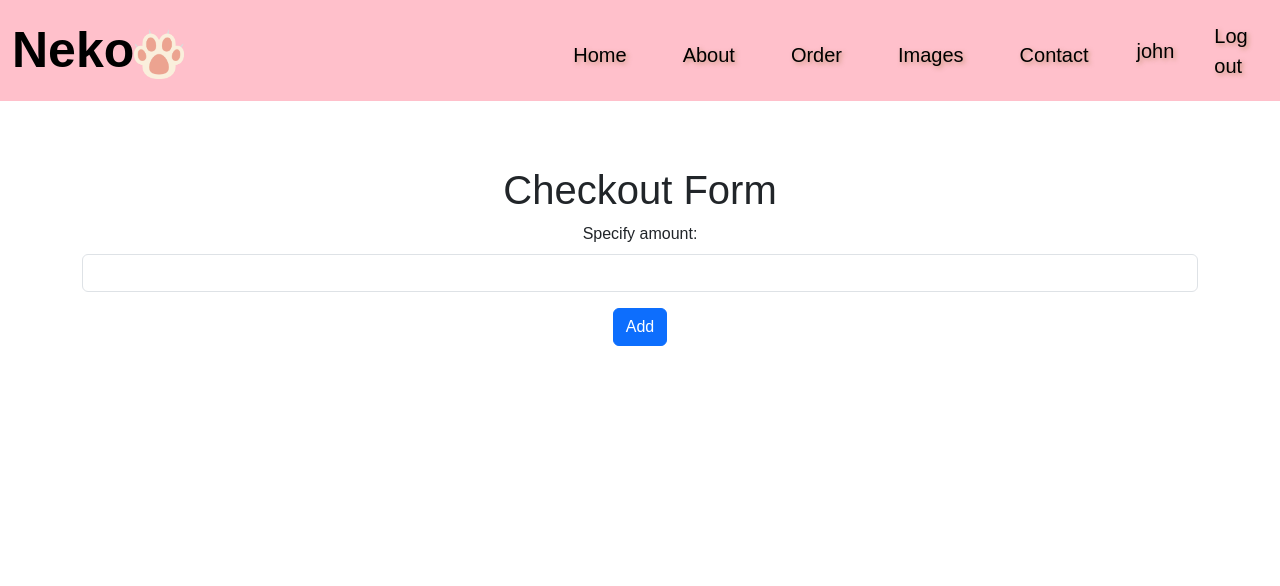
After one commit to chihieuwe/cs50-final, a Flask app: page /cash in a window 1280 px wide. The commit adds this page. Shown: the top 586 px of the page. Run offline with Flask 3, Linux system fonts and the light colour scheme; a user stored in the database is signed in; some libraries are stand-ins or nearby versions.

Commit message:
Add cash page, fix profile page with user_id instead of just username, change about page content, add validation for cash page

```diff
--- a/app.py
+++ b/app.py
@@ -62,15 +62,19 @@ def order():
         if not petname:
             flash("Pet name cannot be empty!", "error")
             return redirect("/order")
-        if not petage:
+        elif not petage:
             flash("Pet age cannot be empty!", "error")
             return redirect("/order")
-        uploaded_file = request.files['file']  # 'file' is the name of the file input in the form
-        if uploaded_file:
+        elif petage.isnumeric() == False or int(petage) < 0:
+            flash("Pet age must be greater than 0 and a number", "error")
+            return redirect("/order")
+        else:
+            uploaded_file = request.files['file']  # 'file' is the name of the file input in the form
+            if uploaded_file:
             # Save the uploaded file to a specific location
-            uploaded_file.save('templates/' + uploaded_file.filename)
-            flash('File uploaded successfully!')
-            return redirect("/order")
+                uploaded_file.save('cs50/cs50-final/static/images' + uploaded_file.filename)
+                flash('File uploaded successfully!')
+                return redirect("/order")
     return render_template("order.html", navbar_style='navbar-alt', navbar_brand_style='navbar-brand-alt', nav_link_style='nav-link-alt', service=service)
 
 @app.route("/history")
@@ -82,8 +86,20 @@ def history():
 @app.route("/profile")
 @login_required
 def profile():
-    username = db.execute("SELECT * FROM users WHERE name = ?", session["username"])
+    username = db.execute("SELECT * FROM users WHERE name = ? AND id = ?", session["username"], session["user_id"])
     return render_template("profile.html", navbar_style='navbar-alt', navbar_brand_style='navbar-brand-alt', nav_link_style='nav-link-alt', username=username)
+
+@app.route("/cash", methods=["GET", "POST"])
+@login_required
+def cash():
+    if request.method == "POST":
+        cash = request.form.get("cash")
+        if not cash:
+            flash("Amount cannot be empty!", "error")
+            return redirect("/cash")
+        cash = db.execute("SELECT cash FROM uesrs WHERE id = ?", session["user_id"])
+    return render_template("cash.html", navbar_style='navbar-alt', navbar_brand_style='navbar-brand-alt', nav_link_style='nav-link-alt')
+
 
 @app.route("/login", methods=["GET", "POST"])
 def login():
--- a/templates/about.html
+++ b/templates/about.html
@@ -2,5 +2,5 @@
 
 {% block body %}
 <img src="static/images/dog.jpg" class="img-fluid scaling">
-<p>About us and stuff</p>
+<p><center>About us and stuff</center></p>
 {% endblock %}
--- /dev/null
+++ b/templates/cash.html
@@ -0,0 +1,22 @@
+{% extends "layout.html" %}
+
+{% block main %}
+
+<div class="container">
+    <h1 class="mt-5">Checkout Form</h1>
+    {% with messages = get_flashed_messages(with_categories=true) %}
+    {% for category, message in messages %}
+      <div class="alert alert-{{ category }}">{{ message }}</div>
+    {% endfor %}
+  {% endwith %}
+    <form action="/cash" method="POST">
+            <div class="mb-3">
+                <label for="cash" class="form-label">Specify amount:</label>
+                <input type="text" class="form-control" id="cash" name="cash" required>
+            </div>
+        </div>
+        <button type="submit" class="btn btn-primary">Add</button>
+    </form>
+</div>
+
+{% endblock %}
--- a/templates/order.html
+++ b/templates/order.html
@@ -19,12 +19,12 @@
     <label for="service">Choose a service:</label>
 
     <select name="service">
-        <option value="choose" disabled selected>Select a service</option>
+        <option value="choose" selected>Select a service</option>
         {% for ser in service %}
         <option value="{{ ser }}">{{ ser.name }}</option>
+        <p>Price: {{ ser.price | usd }}</p>
     </select>
-    <h5>Price:</h5>
-        <p value="{{ ser }}">{{ ser.price | usd }}</p>
+        <p>Price: {{ ser.price | usd }}</p>
     {% endfor %}
     <h5>Image: (Optional)</h5>
     <input type="file" name="file">
--- a/templates/profile.html
+++ b/templates/profile.html
@@ -21,5 +21,6 @@
         <p>Your cash: {{ user.cash | usd }}</p>
     </div>
     {% endfor %}
+    <a href="/cash">Add cash</a>
     <a href="/history">Order History</a>
 {% endblock %}
```
Also changed, not shown: pet.db, static/styles/styles.css (line endings or trailing spaces).
